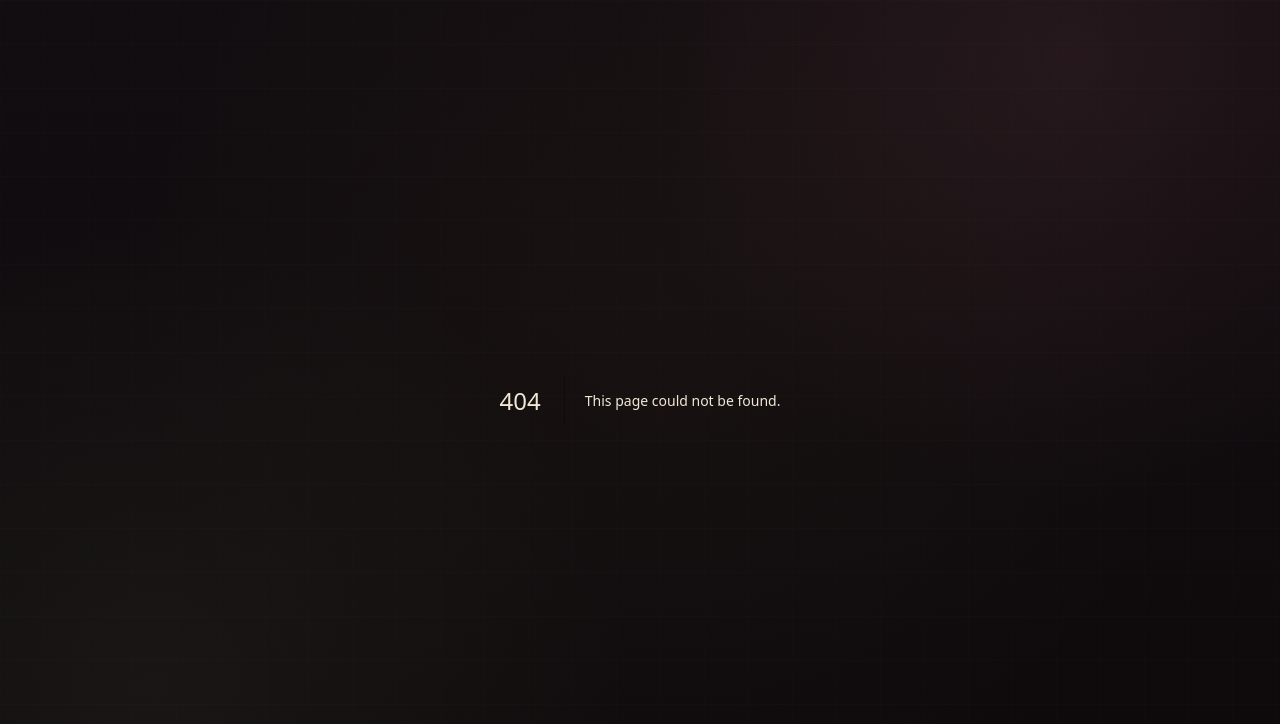
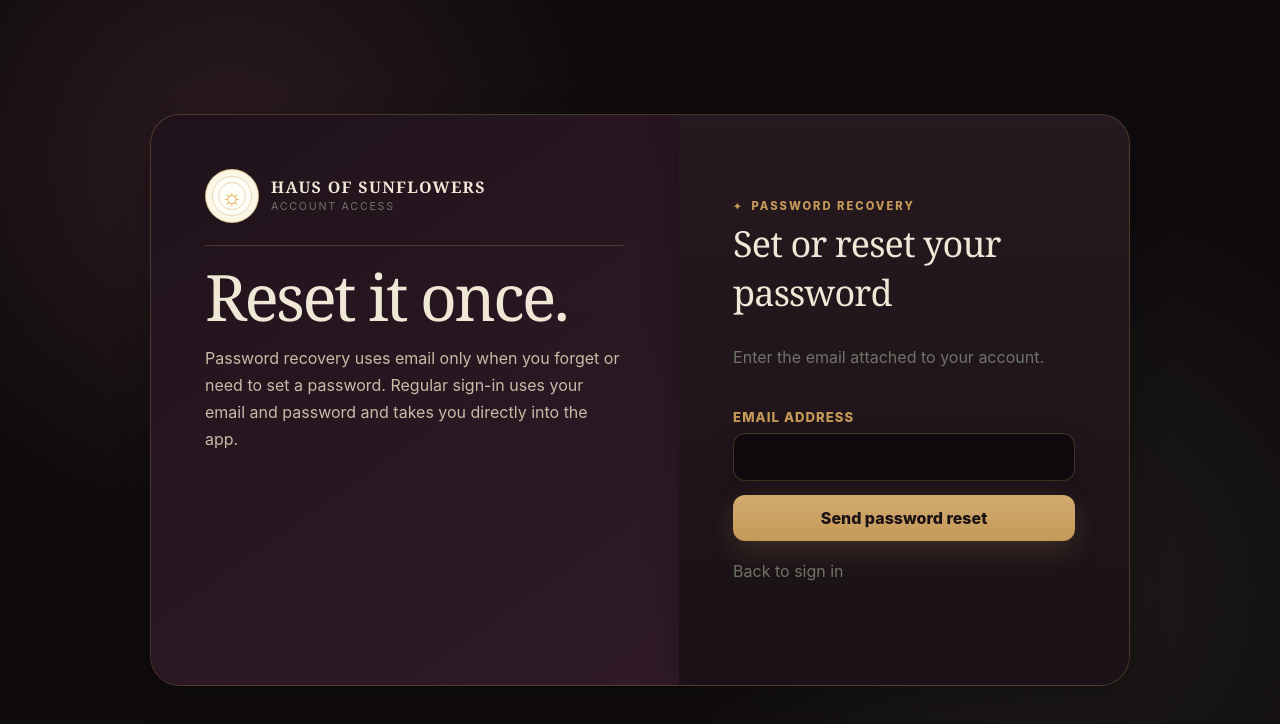
Before and after one commit to kamainicole/haus-of-sunflowers, a Next.js app in the folder haus-of-sunflowers/apps/web/: page /forgot-password in a window 1280 px wide. Before the commit this address had no page. Shown: the top 724 px of the page. Built offline with nearby package versions, Linux system fonts and the light colour scheme.

Commit message:
Add one-time password recovery flow

```diff
--- /dev/null
+++ b/haus-of-sunflowers/apps/web/app/forgot-password/page.tsx
@@ -0,0 +1,84 @@
+"use client";
+
+import Link from "next/link";
+import { useState } from "react";
+import { createClient } from "@/lib/supabase/client";
+
+type Status = "idle" | "loading" | "sent" | "error";
+
+export default function ForgotPasswordPage() {
+  const [email, setEmail] = useState("");
+  const [status, setStatus] = useState<Status>("idle");
+  const [message, setMessage] = useState("");
+
+  async function handleSubmit(event: React.FormEvent) {
+    event.preventDefault();
+    setStatus("loading");
+    setMessage("");
+
+    const supabase = createClient();
+    const { error } = await supabase.auth.resetPasswordForEmail(email.trim().toLowerCase(), {
+      redirectTo: `${window.location.origin}/auth/callback?next=/reset-password`,
+    });
+
+    if (error) {
+      setStatus("error");
+      setMessage(error.message || "Unable to send the password reset email.");
+      return;
+    }
+
+    setStatus("sent");
+    setMessage("Check your email once to set a new password. After that, normal sign-in does not require an email link.");
+  }
+
+  return (
+    <main className="login-page">
+      <section className="login-wrap">
+        <div className="login-brand">
+          <div>
+            <div className="brand-mark" style={{ borderBottomColor: "rgba(184,148,69,.28)" }}>
+              <div className="brand-seal" aria-hidden="true">☼</div>
+              <div className="brand-name">
+                <strong>Haus of Sunflowers</strong>
+                <small>Account Access</small>
+              </div>
+            </div>
+            <h2>Reset it once.</h2>
+            <p>
+              Password recovery uses email only when you forget or need to set a password.
+              Regular sign-in uses your email and password and takes you directly into the app.
+            </p>
+          </div>
+        </div>
+
+        <div className="login-card">
+          <div className="eyebrow">Password recovery</div>
+          <h1>Set or reset your password</h1>
+          <p>Enter the email attached to your account.</p>
+
+          <form onSubmit={handleSubmit}>
+            <label className="field-label" htmlFor="recovery-email">Email address</label>
+            <input
+              id="recovery-email"
+              className="field"
+              type="email"
+              autoComplete="email"
+              required
+              value={email}
+              onChange={(event) => setEmail(event.target.value)}
+            />
+            <button className="primary-button" type="submit" disabled={status === "loading"}>
+              {status === "loading" ? "Sending…" : "Send password reset"}
+            </button>
+          </form>
+
+          {status !== "idle" && status !== "loading" && (
+            <p className={status === "error" ? "status-message error" : "status-message"}>{message}</p>
+          )}
+
+          <p style={{ marginTop: 18 }}><Link href="/login">Back to sign in</Link></p>
+        </div>
+      </section>
+    </main>
+  );
+}
```
